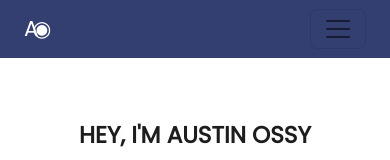
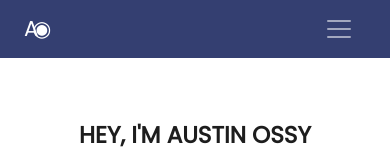
Before and after one commit to AustinOssy/adinomo-portfolio, a React (Vite) app: page / in a window 390 px wide. Shown: the top 160 px of the page. Built offline with nearby package versions, Linux system fonts and the light colour scheme; the HTML template or start-up script is replaced by a standard one.

Commit message:
removed hamburger-icon focus style

```diff
--- a/src/assets/sass/_navbar.scss
+++ b/src/assets/sass/_navbar.scss
@@ -4,5 +4,9 @@
 	&-brand{
 	   letter-spacing: -6px;
 	}
+	&-toggler:focus, &-toggler:active, &-toggler-icon:focus{
+		box-shadow: none !important;
+		outline: none !important;
+	}
 
 }
--- a/src/components/NavBar.jsx
+++ b/src/components/NavBar.jsx
@@ -6,7 +6,7 @@ import { AiOutlineClose } from 'react-icons/ai';
 function NavBar() {
 	return (
 		<header className="container-fluid bg-primary sticky-top">
-			<nav className="navbar navbar-expand-sm navbar-light">
+			<nav className="navbar navbar-expand-sm navbar-dark">
 				<div className="container">
 					<a
 						className="navbar-brand text-light fs-4"
@@ -14,7 +14,7 @@ function NavBar() {
 						A◉
 					</a>
 					<button
-						className="navbar-toggler d-lg-none"
+						className="navbar-toggler d-lg-none border-0"
 						type="button"
 						data-bs-toggle="collapse"
 						data-bs-target="#collapsibleNavId"
```
